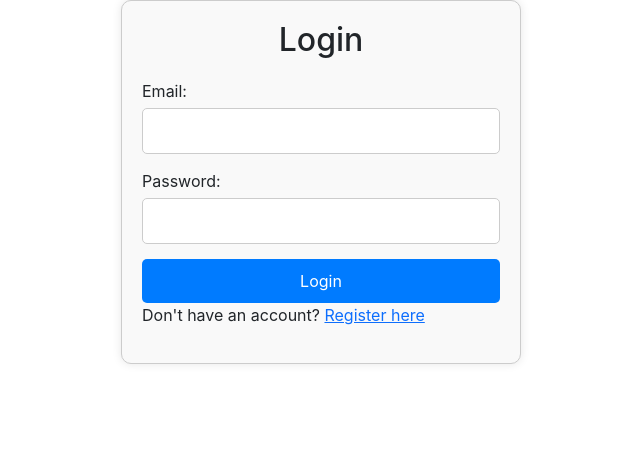
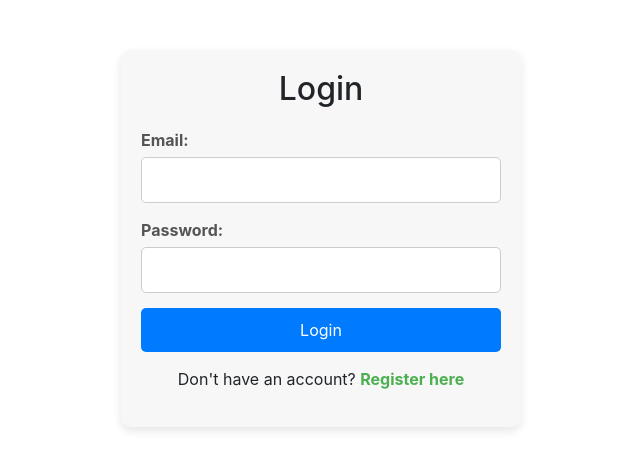
Before and after one commit to chamalanuradha/Breadcrumbs_Assignment_Frontend, a React (Create React App) app: page / in a window 1280 px wide. Shown: the top 470 px of the page, without its empty margins (319-959 px from the left). Built offline with nearby package versions, Linux system fonts and the light colour scheme.

Commit message:
update login and registration pages

```diff
--- a/package.json
+++ b/package.json
@@ -6,6 +6,7 @@
     "@testing-library/jest-dom": "^5.17.0",
     "@testing-library/react": "^13.4.0",
     "@testing-library/user-event": "^13.5.0",
+    "axios": "^1.7.7",
     "bootstrap": "^5.3.3",
     "react": "^18.3.1",
     "react-dom": "^18.3.1",
--- a/src/pages/Login.css
+++ b/src/pages/Login.css
@@ -1,11 +1,10 @@
 .login-container {
     max-width: 400px;
-    margin: 0 auto;
+    margin: 50px auto;
     padding: 20px;
-    border: 1px solid #ccc;
+    background-color: #f7f7f7;
     border-radius: 10px;
-    box-shadow: 0 0 10px rgba(0, 0, 0, 0.1);
-    background-color: #f9f9f9;
+    box-shadow: 0 4px 10px rgba(0, 0, 0, 0.1);
   }
 
   h2 {
@@ -29,7 +28,7 @@
     border-radius: 5px;
   }
 
-  button {
+.btn-login {
     width: 100%;
     padding: 10px;
     background-color: #007bff;
@@ -39,6 +38,21 @@
     cursor: pointer;
   }
 
-  button:hover {
+.btn-login:hover {
     background-color: #0056b3;
   }
+
+  .redirect-text {
+    text-align: center;
+    margin-top: 15px;
+  }
+
+  .redirect-text a {
+    color: #4CAF50;
+    text-decoration: none;
+    font-weight: bold;
+  }
+
+  .redirect-text a:hover {
+    text-decoration: underline;
+  }
--- a/src/pages/Login.js
+++ b/src/pages/Login.js
@@ -1,14 +1,25 @@
 import React, { useState } from 'react';
-import { Link } from 'react-router-dom'; // Import Link from react-router-dom
-import './Login.css'
+import { Link, useNavigate } from 'react-router-dom';
+import axios from 'axios';
+import './Login.css';
 
 const Login = () => {
   const [email, setEmail] = useState('');
   const [password, setPassword] = useState('');
+  const [error, setError] = useState('');
+  const navigate = useNavigate();
 
-  const handleLogin = (e) => {
+  const handleLogin = async (e) => {
     e.preventDefault();
-
+    try {
+      const response = await axios.post('http://127.0.0.1:8000/api/login', { email, password });
+      const token = response.data.token;
+      localStorage.setItem('token', token);
+      navigate('/productions');
+    } catch (error) {
+      console.error('Login error', error);
+      setError('Login failed, please check your credentials');
+    }
   };
 
   return (
@@ -37,7 +48,9 @@ const Login = () => {
           />
         </div>
 
-        <button type="submit">Login</button>
+        {error && <p className="error-text">{error}</p>}
+
+        <button className="btn-login" type="submit">Login</button>
       </form>
 
       <p className="redirect-text">
--- /dev/null
+++ b/src/pages/Registration.css
@@ -0,0 +1,79 @@
+/* General container styling */
+.registration-container {
+    max-width: 400px;
+    margin: 50px auto;
+    padding: 20px;
+    background-color: #f7f7f7;
+    border-radius: 10px;
+    box-shadow: 0 4px 10px rgba(0, 0, 0, 0.1);
+  }
+
+  /* Heading styling */
+  .registration-container h2 {
+    text-align: center;
+    margin-bottom: 20px;
+    font-size: 24px;
+    color: #333;
+  }
+
+  /* Form group styling */
+  .form-group {
+    margin-bottom: 15px;
+  }
+
+  /* Label styling */
+  .form-group label {
+    display: block;
+    margin-bottom: 5px;
+    font-weight: bold;
+    color: #555;
+  }
+
+  /* Input field styling */
+  .form-group input {
+    width: 100%;
+    padding: 10px;
+    font-size: 16px;
+    border: 1px solid #ccc;
+    border-radius: 5px;
+    box-sizing: border-box;
+  }
+
+  /* Input focus styling */
+  .form-group input:focus {
+    border-color: #4CAF50;
+    outline: none;
+  }
+
+  /* Button styling */
+  button {
+    width: 100%;
+    padding: 10px;
+    background-color: #4CAF50;
+    color: white;
+    font-size: 16px;
+    border: none;
+    border-radius: 5px;
+    cursor: pointer;
+  }
+
+  /* Button hover effect */
+  button:hover {
+    background-color: #45a049;
+  }
+
+  /* Link styling */
+  .redirect-text-login {
+    text-align: center;
+    margin-top: 15px;
+  }
+
+  .redirect-text-login a {
+    color: #007bff;
+    text-decoration: none;
+    font-weight: bold;
+  }
+
+  .redirect-text-login a:hover {
+    text-decoration: underline;
+  }
--- a/src/pages/Registration.js
+++ b/src/pages/Registration.js
@@ -1,9 +1,61 @@
-import React from 'react'
+import React, { useState } from 'react';
+import { Link } from 'react-router-dom';
+import './Registration.css';
 
-function Registration() {
+const Registration = () => {
+  const [name, setName] = useState('');
+  const [email, setEmail] = useState('');
+  const [password, setPassword] = useState('');
+
+  const handleRegister = (e) => {
+    e.preventDefault();
+  };
+
   return (
-    <div>Registration</div>
-  )
-}
+    <div className="registration-container">
+      <h2>Register</h2>
+      <form onSubmit={handleRegister}>
+        <div className="form-group">
+          <label htmlFor="name">Name:</label>
+          <input
+            type="text"
+            id="name"
+            value={name}
+            onChange={(e) => setName(e.target.value)}
+            required
+          />
+        </div>
 
-export default Registration
+        <div className="form-group">
+          <label htmlFor="email">Email:</label>
+          <input
+            type="email"
+            id="email"
+            value={email}
+            onChange={(e) => setEmail(e.target.value)}
+            required
+          />
+        </div>
+
+        <div className="form-group">
+          <label htmlFor="password">Password:</label>
+          <input
+            type="password"
+            id="password"
+            value={password}
+            onChange={(e) => setPassword(e.target.value)}
+            required
+          />
+        </div>
+
+        <button type="submit">Register</button>
+      </form>
+
+      <p className="redirect-text-login">
+        Already have an account? <Link to="/">Login here</Link>
+      </p>
+    </div>
+  );
+};
+
+export default Registration;
```
Also changed, not shown: 1 other file (tests, documents, lock files or other folders).
